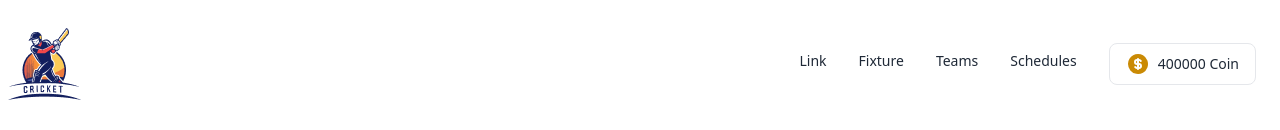
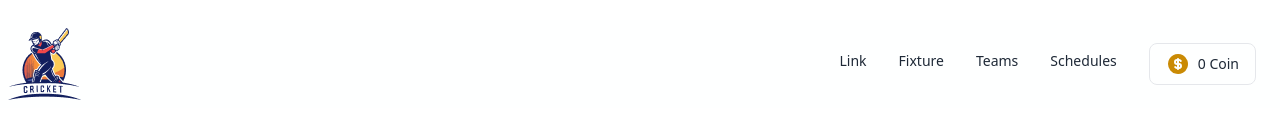
Before and after one commit to marinaakter/ppl-cricket-team, a React (Vite) app: page / in a window 1280 px wide. Shown: the top 130 px of the page. Built offline with nearby package versions, Linux system fonts and the light colour scheme.

Commit message:
Set initial free credit to zero and update navbar design

```diff
--- a/src/App.jsx
+++ b/src/App.jsx
@@ -10,7 +10,7 @@ import 'react-toastify/dist/ReactToastify.css';
 
 function App() {
 
-  const [freeCredit, setFreeCredit] = useState(400000);
+  const [freeCredit, setFreeCredit] = useState(0);
   const [selectedPlayers, setSelectedPlayers] = useState([])
   const [showSelectedPlayers, setShowSelectedPlayers] = useState(false);
 
--- a/src/components/Header/Header.jsx
+++ b/src/components/Header/Header.jsx
@@ -3,7 +3,7 @@ import { TbCoinFilled } from "react-icons/tb";
 const Header = ({freeCredit}) => {
 
   return (
-        <div className="navbar mb-6">
+        <div className="navbar bg-base-100 bg-opacity-50 backdrop-blur-md mb-6 sticky top-0 z-50">
         <div className="flex-1">
             <img src="/assets/logo.png" alt="" />
         </div>
@@ -27,7 +27,7 @@ const Header = ({freeCredit}) => {
 
 
 Header.propTypes = {
-  freeCredit: PropTypes.number
+  freeCredit: PropTypes.number.isRequired
 
 };
 
```
